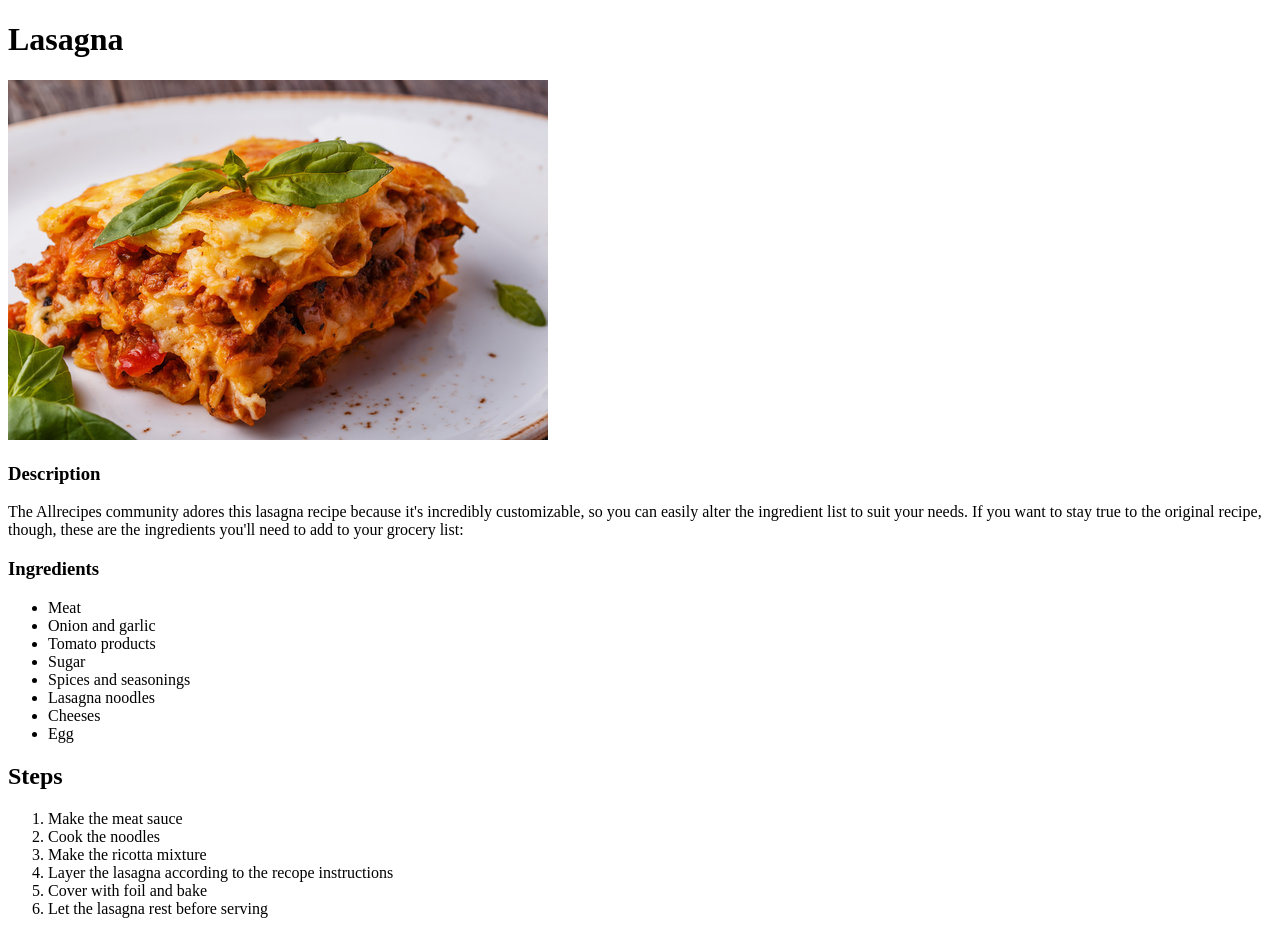
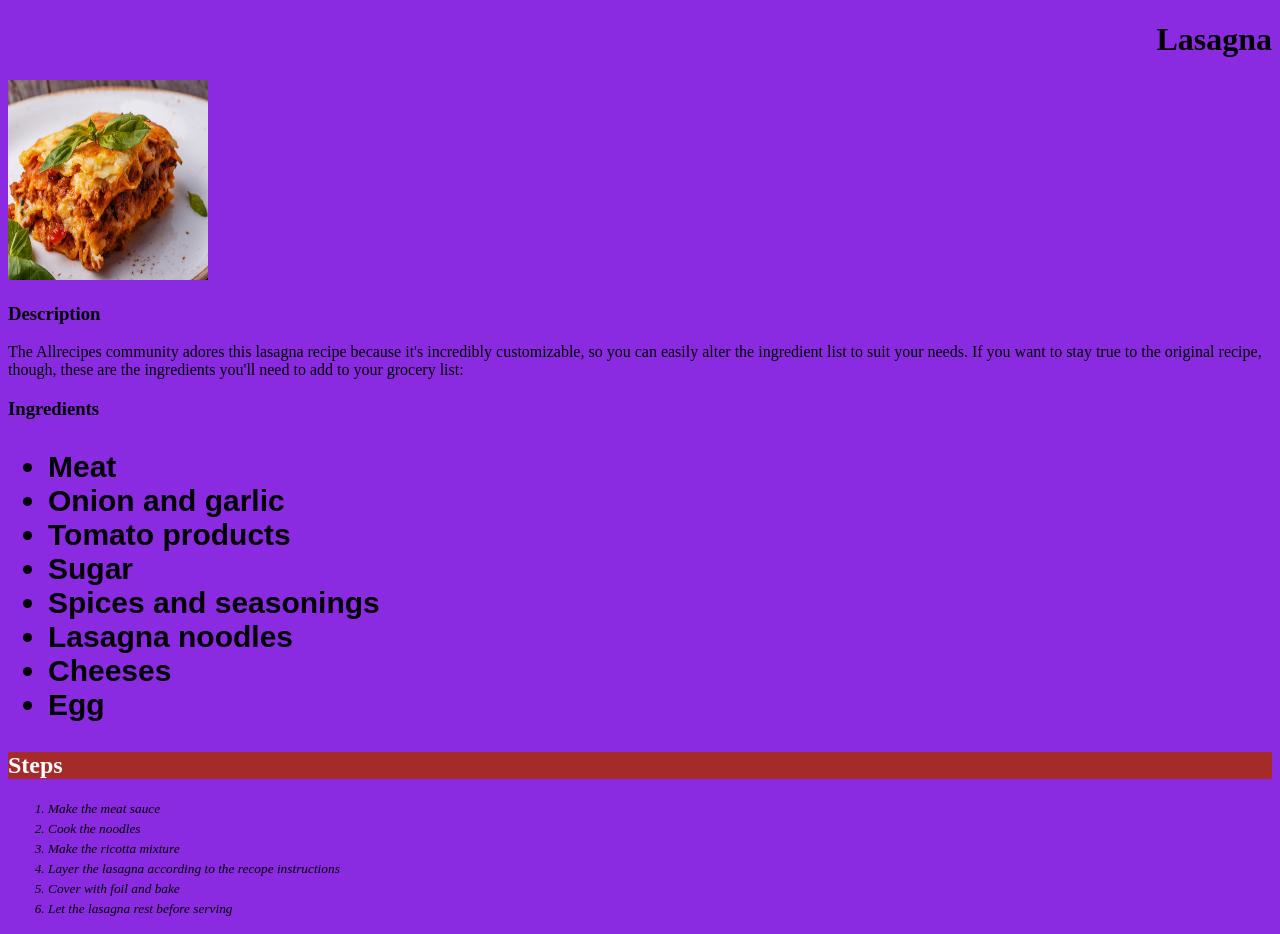
Before and after one commit to TarikSuljevic/odin-recipes, a plain HTML site: page recipes/lasagna.html in a window 1280 px wide. Drawn offline with Linux system fonts and the light colour scheme.

Commit message:
Update CSS style for two pages, exclude meatballs

```diff
--- /dev/null
+++ b/css/chickenparm.css
@@ -0,0 +1,13 @@
+h1 {
+    text-align: center;
+    font-family: Verdana, Geneva, Tahoma, sans-serif;
+}
+
+img {
+    width: auto;
+    height: 300px;
+}
+
+body {
+    background-color: lightblue;
+}
--- /dev/null
+++ b/css/lasagna.css
@@ -0,0 +1,28 @@
+h1 {
+    text-align: right;
+}
+
+img {
+    width: 200px;
+    height: 200px;
+}
+body {
+    background-color: blueviolet;
+}
+
+ul {
+    font-family: Arial, Helvetica, sans-serif;
+    font-size: 30px;
+    font-weight: bold;
+}
+
+.steps {
+    background-color: brown;
+    color: white;
+}
+
+ol {
+    font-style: italic;
+    font-size: smaller;
+    line-height: 20px;
+}
--- a/recipes/lasagna.html
+++ b/recipes/lasagna.html
@@ -2,7 +2,8 @@
 <html lang="en">
     <head>
         <meta charset="utf-8">
-        <title>Odin Recipes</title>
+        <link rel="stylesheet" href="../css/lasagna.css">
+        <title>Odin Recipes - Lasagna</title>
     </head>
 
     <body>
@@ -25,7 +26,7 @@
             <li>Egg</li>
         </ul>
 
-        <h2>Steps</h2>
+        <h2 class="steps">Steps</h2>
         <ol>
             <li>Make the meat sauce</li>
             <li>Cook the noodles</li>
```
Also changed, not shown: index.html (+14 -0 lines), recipes/chickenparm.html (+1 -0 lines), css/meatballs.css (added).
